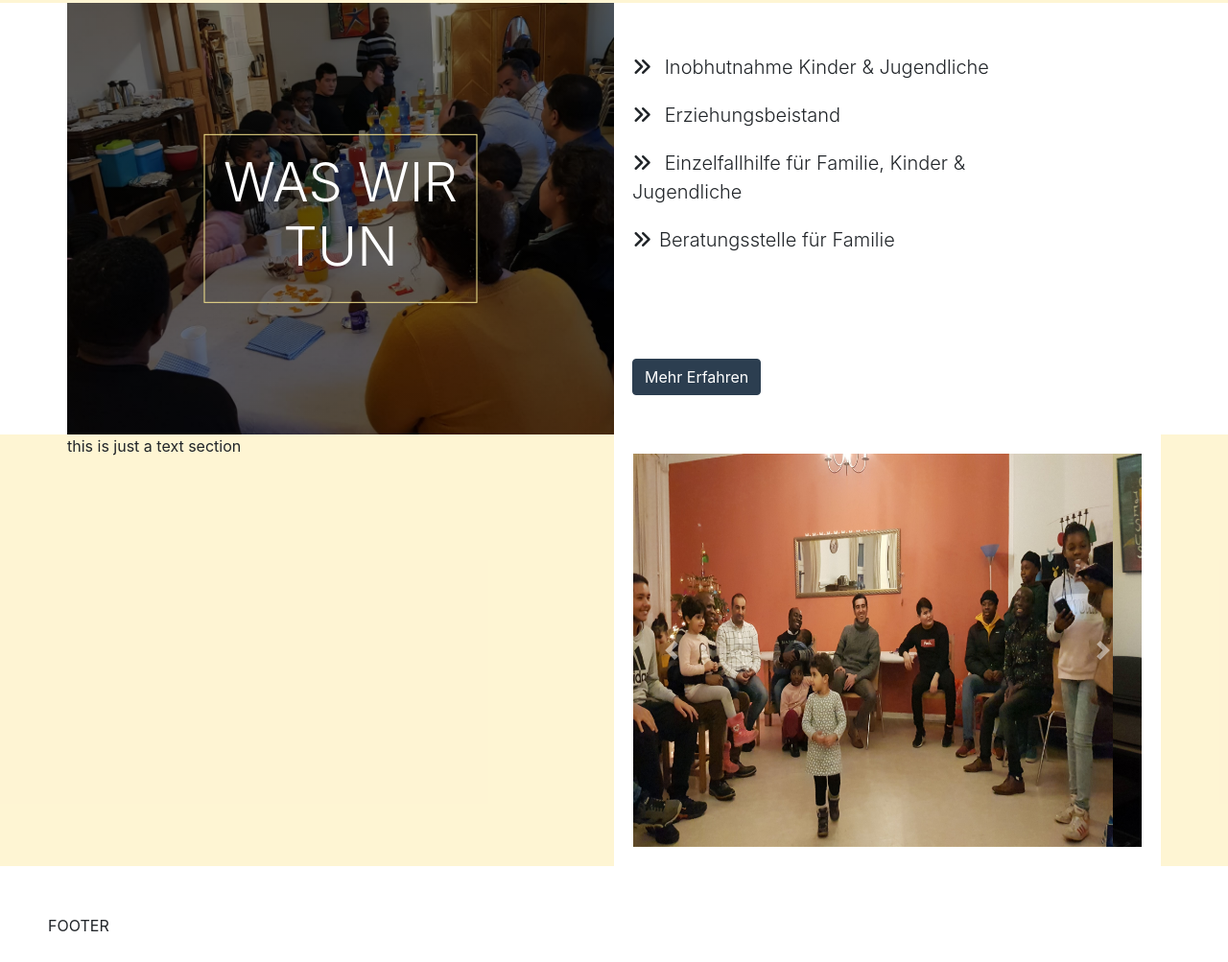
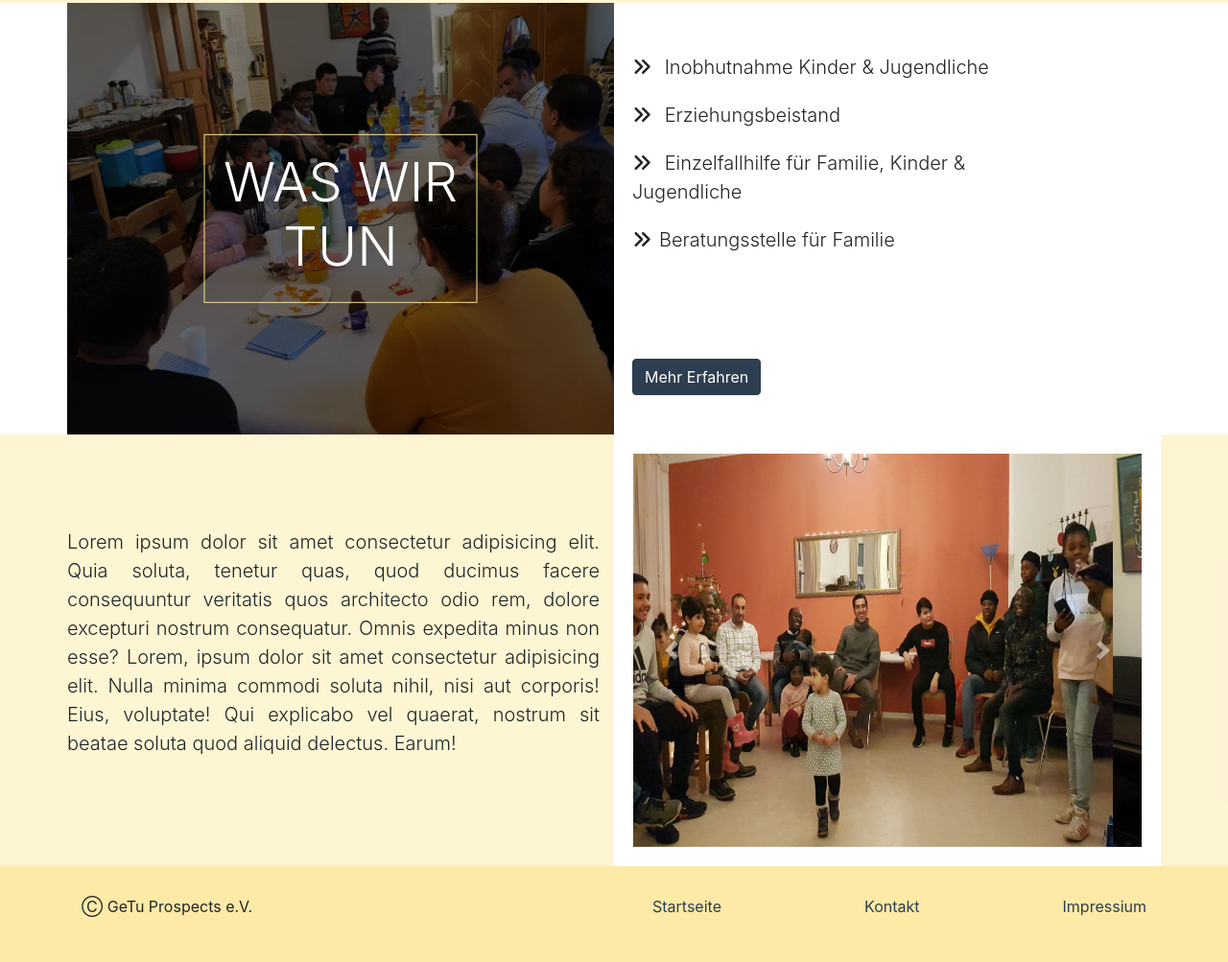
Before and after one commit to ofemmy/getu-web-project, a website: page index.html in a window 1280 px wide. Shown: the part 1703-2706 px from the top of the page at 96% size. Drawn offline with nearby package versions, Linux system fonts and the light colour scheme.

Commit message:
finished carousel and footer

```diff
--- a/index.html
+++ b/index.html
@@ -202,8 +202,17 @@
         <div>
           <div class="container h-100">
             <div class="row h-100">
-              <div class="col-md-6" style="padding-left:0">
-                this is just a text section
+              <div class="col-md-6 d-flex h-100" style="padding-left:0">
+                <p class="lead align-self-center text-justify">
+                  Lorem ipsum dolor sit amet consectetur adipisicing elit. Quia
+                  soluta, tenetur quas, quod ducimus facere consequuntur
+                  veritatis quos architecto odio rem, dolore excepturi nostrum
+                  consequatur. Omnis expedita minus non esse? Lorem, ipsum dolor
+                  sit amet consectetur adipisicing elit. Nulla minima commodi
+                  soluta nihil, nisi aut corporis! Eius, voluptate! Qui
+                  explicabo vel quaerat, nostrum sit beatae soluta quod aliquid
+                  delectus. Earum!
+                </p>
               </div>
               <div class="col-md-6 h-100" id="carousel-div">
                 <div
@@ -378,7 +387,16 @@
         <!-- CAROUSEL END -->
       </section>
     </main>
-    <footer>FOOTER</footer>
+    <footer>
+      <div class="container">
+        <p>&#9400; GeTu Prospects e.V.</p>
+        <ul>
+          <li><a href="#">Startseite</a></li>
+          <li><a href="#">Kontakt</a></li>
+          <li><a href="#">Impressium</a></li>
+        </ul>
+      </div>
+    </footer>
     <!-- JAVASCRIPT SCRIPTS -->
     <script
       src="https://code.jquery.com/jquery-3.2.1.slim.min.js"
--- a/sass/_footer.scss
+++ b/sass/_footer.scss
@@ -1,9 +1,26 @@
 footer {
-  min-height: 100px;
-  background: #ffffff;
+  background: rgba(249, 202, 36, 0.4);
+  div {
+    height: 100px;
+    width: 100%;
+    display: flex;
+    justify-content: center;
+    align-items: center;
+    p {
+      display: inline-block;
+      width: 50%;
+    }
+    ul {
+      display: flex;
+      list-style: none;
+      width: 50%;
+      justify-content: space-between;
+      align-items: center;
+      li {
+        a {
+          text-decoration: none;
+        }
+      }
+    }
+  }
 }
-footer {
-  height: 100px;
-  padding: 50px;
-  width: 100%;
-}
```
Also changed, not shown: css/style.css.
